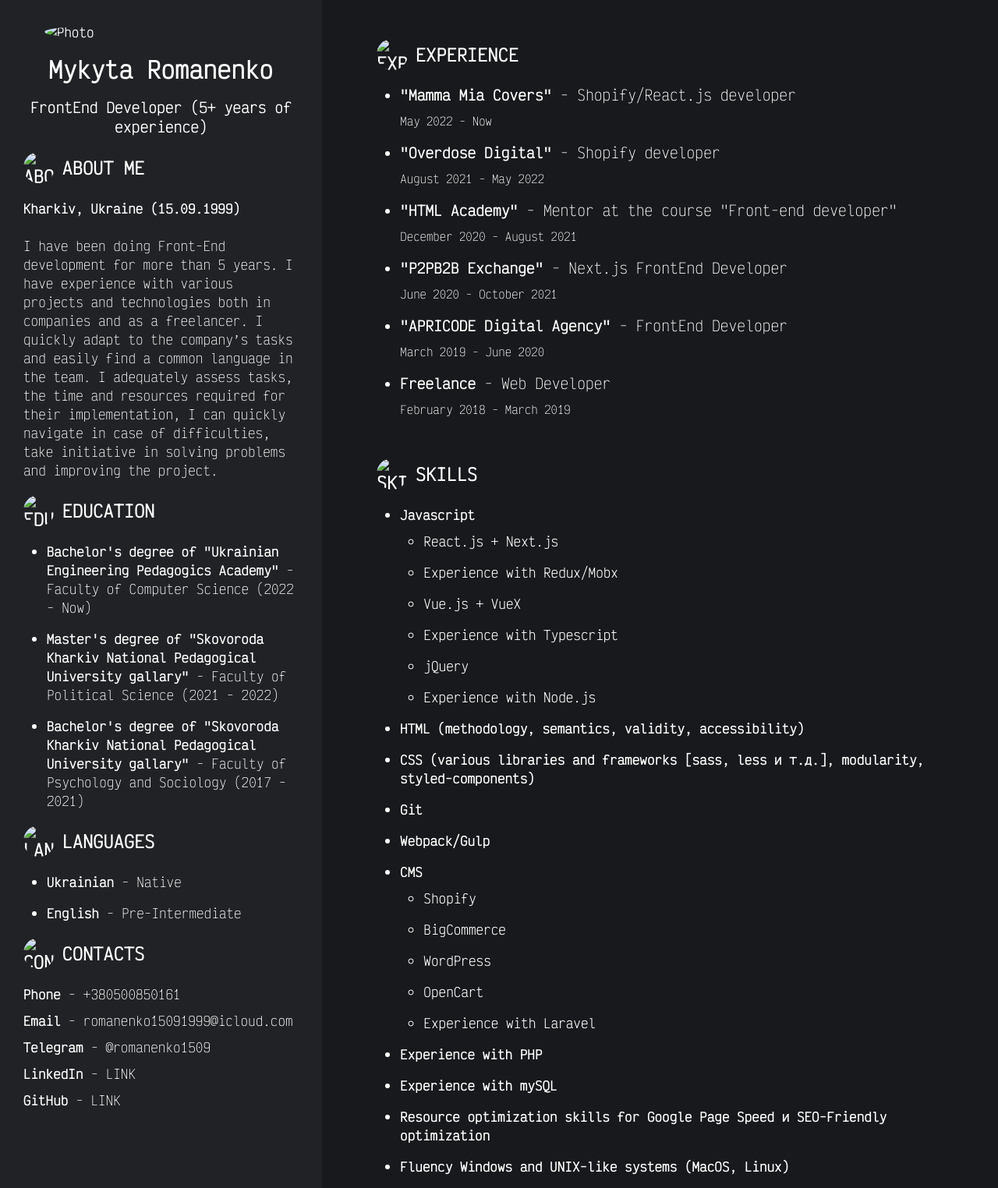
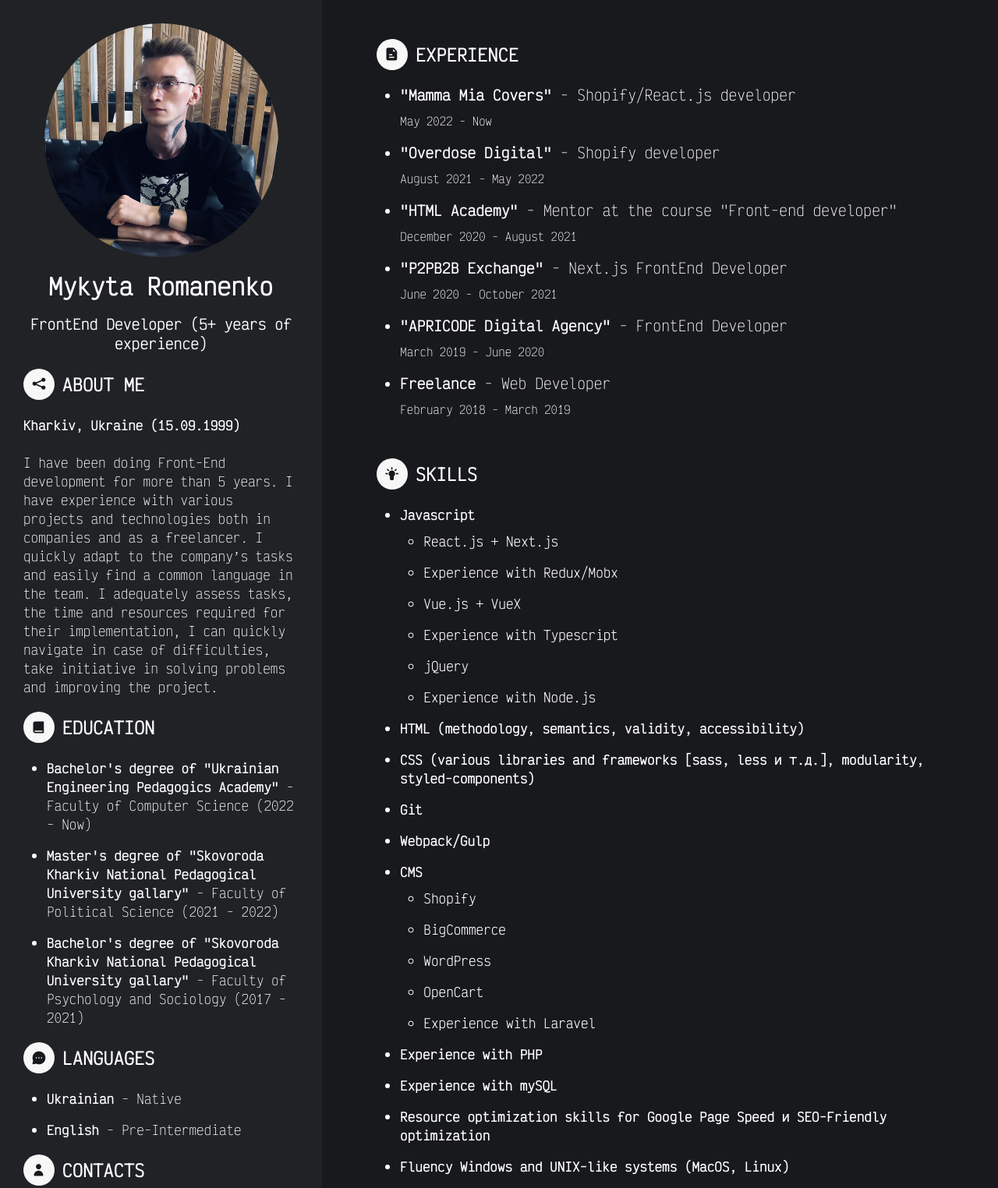
Before and after one commit to romanenko1509/cv, a plain HTML site: page index.html in a window 1280 px wide. Shown: the top 1524 px of the page at 78% size. Drawn offline with Linux system fonts and the light colour scheme; the site is published under a folder, as on GitHub Pages, so addresses that start at the root find nothing.

Commit message:
Update CV

```diff
--- a/index.html
+++ b/index.html
@@ -11,11 +11,11 @@
 <body>
     <div class="row">
         <div class="sidebar">
-            <img src="/img/photo.jpg" alt="Photo" class="photo">
+            <img src="img/photo.jpg" alt="Photo" class="photo">
             <div class="name">Mykyta Romanenko</div>
             <div class="position">FrontEnd Developer (5+ years of experience)</div>
             <div class="block__title">
-                <img src="/img/icon-about.svg" alt="About Icon">
+                <img src="img/icon-about.svg" alt="About Icon">
                 About me
             </div>
             <div class="block__text">
@@ -25,7 +25,7 @@
                 I have been doing Front-End development for more than 5 years. I have experience with various projects and technologies both in companies and as a freelancer. I quickly adapt to the company’s tasks and easily find a common language in the team. I adequately assess tasks, the time and resources required for their implementation, I can quickly navigate in case of difficulties, take initiative in solving problems and improving the project.
             </div>
             <div class="block__title">
-                <img src="/img/icon-education.svg" alt="Education Icon">
+                <img src="img/icon-education.svg" alt="Education Icon">
                 Education
             </div>
             <div class="block__text">
@@ -36,7 +36,7 @@
                 </ul>
             </div>
             <div class="block__title">
-                <img src="/img/icon-lang.svg" alt="Languages Icon">
+                <img src="img/icon-lang.svg" alt="Languages Icon">
                 Languages
             </div>
             <div class="block__text">
@@ -46,7 +46,7 @@
                 </ul>
             </div>
             <div class="block__title">
-                <img src="/img/icon-contact.svg" alt="Contacts Icon">
+                <img src="img/icon-contact.svg" alt="Contacts Icon">
                 Contacts
             </div>
             <div class="block__text">
@@ -69,7 +69,7 @@
         </div>
         <div class="main">
             <div class="block__title">
-                <img src="/img/icon-experience.svg" alt="Experience Icon">
+                <img src="img/icon-experience.svg" alt="Experience Icon">
                 Experience
             </div>
             <div class="block__text">
@@ -101,7 +101,7 @@
                 </ul>
             </div>
             <div class="block__title">
-                <img src="/img/icon-skills.svg" alt="Skills Icon">
+                <img src="img/icon-skills.svg" alt="Skills Icon">
                 Skills
             </div>
             <div class="block__text">
@@ -138,7 +138,7 @@
                 </ul>
             </div>
             <div class="block__title">
-                <img src="/img/icon-projects.svg" alt="Projects Icon">
+                <img src="img/icon-projects.svg" alt="Projects Icon">
                 Some of the projects
             </div>
             <div class="block__text">
```
